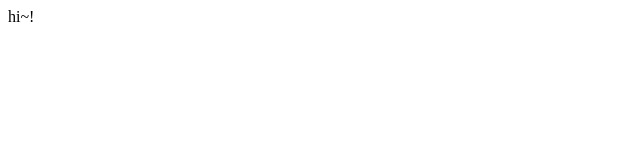
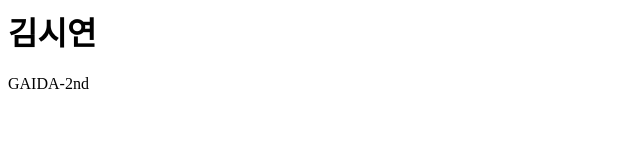
Before and after one commit to sikumdev/sikumdev.github.io, a plain HTML site: page index.html in a window 1280 px wide. Shown: the whole page, without its empty margins (0-640 px from the left). Drawn offline with Linux system fonts and the light colour scheme.

Commit message:
h1,p 태그 추가

```diff
--- a/index.html
+++ b/index.html
@@ -1 +1,3 @@
-hi~!
+<h1>김시연</h1>
+
+<p>GAIDA-2nd</p>
```
